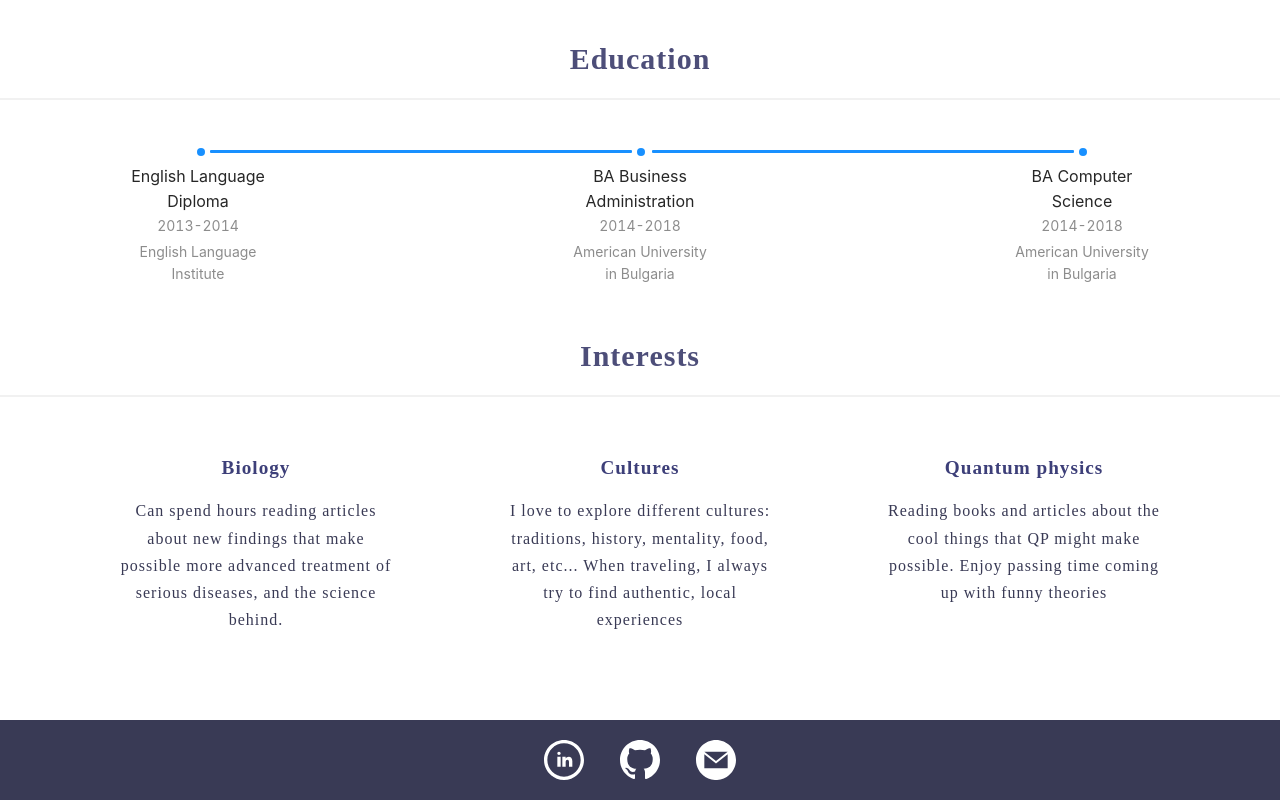
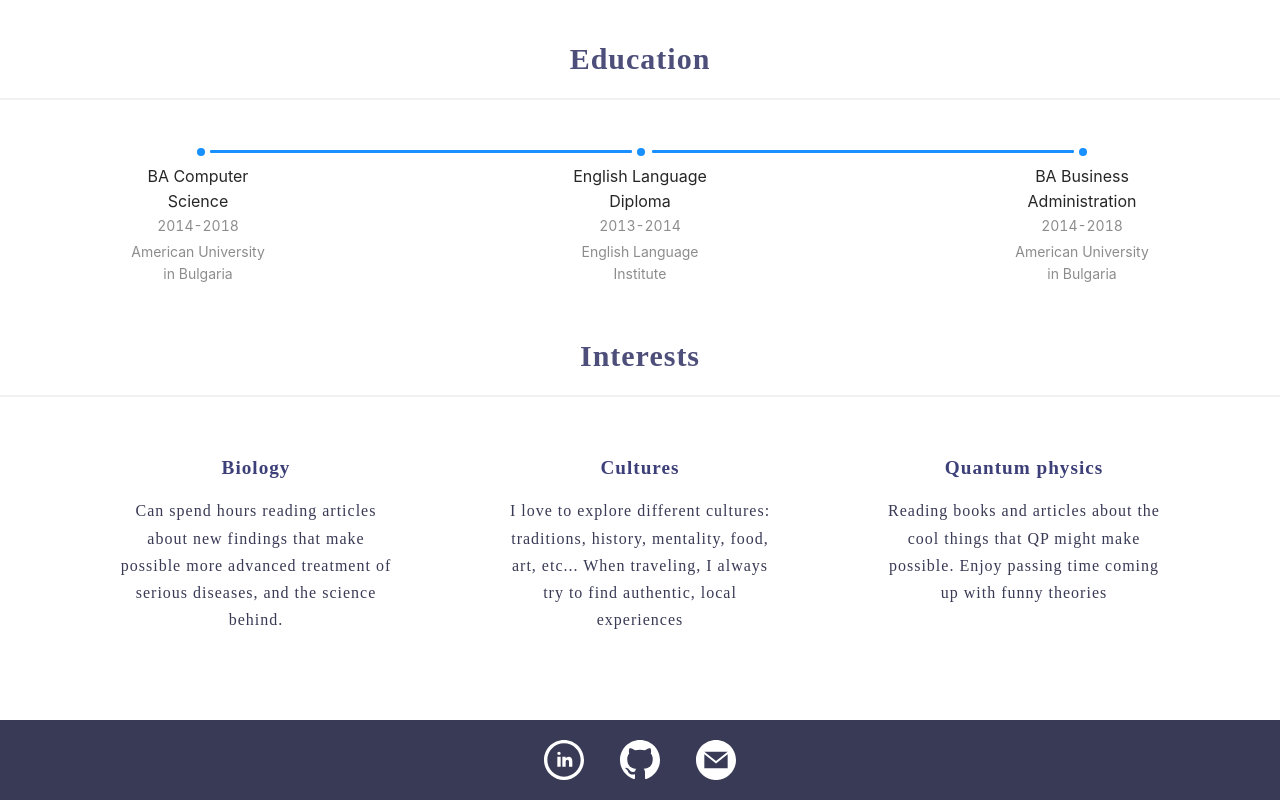
Before and after one commit to TatianaTriukhova/TatianaTriukhova-github.io, a React (Create React App) app: page / in a window 1280 px wide. Shown: the part 1765-2565 px from the top of the page. Built offline with nearby package versions, Linux system fonts and the light colour scheme.

Commit message:
change order of education entries

```diff
--- a/src/data/data.ts
+++ b/src/data/data.ts
@@ -73,6 +73,11 @@ export const languages = [
 
 export const educationEntries = [
   {
+    date: "2014-2018",
+    title: "BA Computer Science",
+    institution: "American University in Bulgaria"
+  },
+  {
     date: "2013-2014",
     title: "English Language Diploma",
     institution: "English Language Institute"
@@ -80,11 +85,6 @@ export const educationEntries = [
   {
     date: "2014-2018",
     title: "BA Business Administration",
-    institution: "American University in Bulgaria"
-    },
-  {
-    date: "2014-2018",
-    title: "BA Computer Science",
     institution: "American University in Bulgaria"
   }
 ];
```
Also changed, not shown: 15 other files (tests, documents, lock files or other folders).
